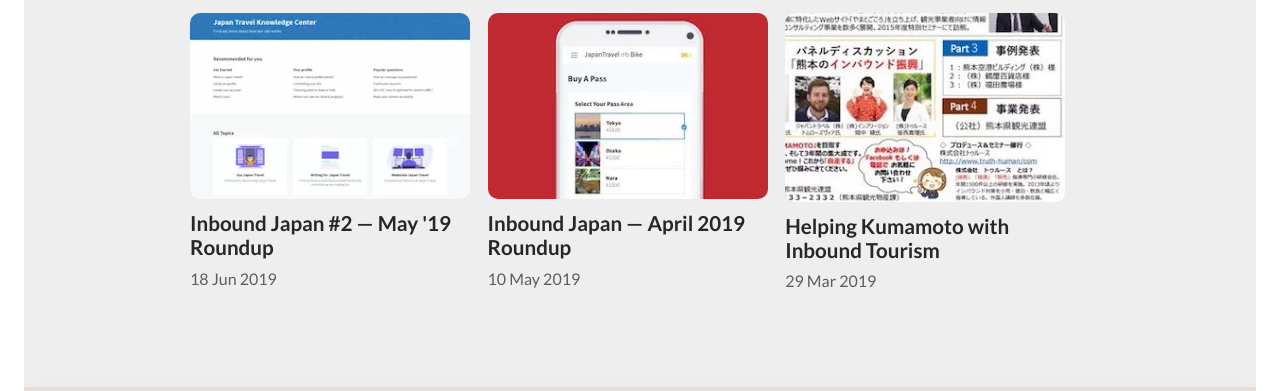
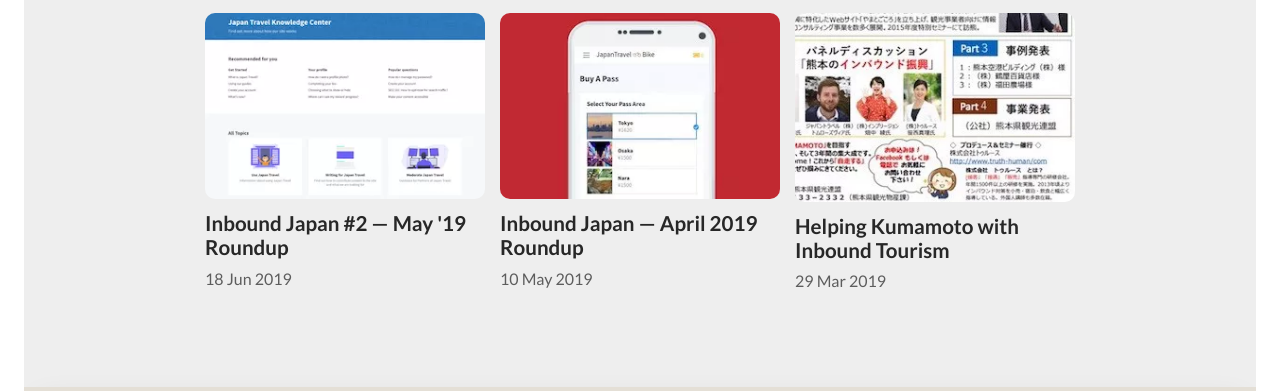
Before and after one commit to tomrsvr/multipage, a plain HTML site: page index.html in a window 1280 px wide. Shown: the part 2126-2517 px from the top of the page. Drawn offline with nearby package versions, Linux system fonts and the light colour scheme.

Commit message:
HP flexbox justify fix

```diff
--- a/index.html
+++ b/index.html
@@ -331,11 +331,11 @@
                     <style>
                         .blog .wrapper {
                             display: flex;
-                            gap: 1em;
                             flex-grow: 33%;
                             background: initial;
                             padding: initial;
                             flex-wrap: wrap;
+                            justify-content: space-evenly;
                         }
                         .blog a {
                             min-width: 0;
```
